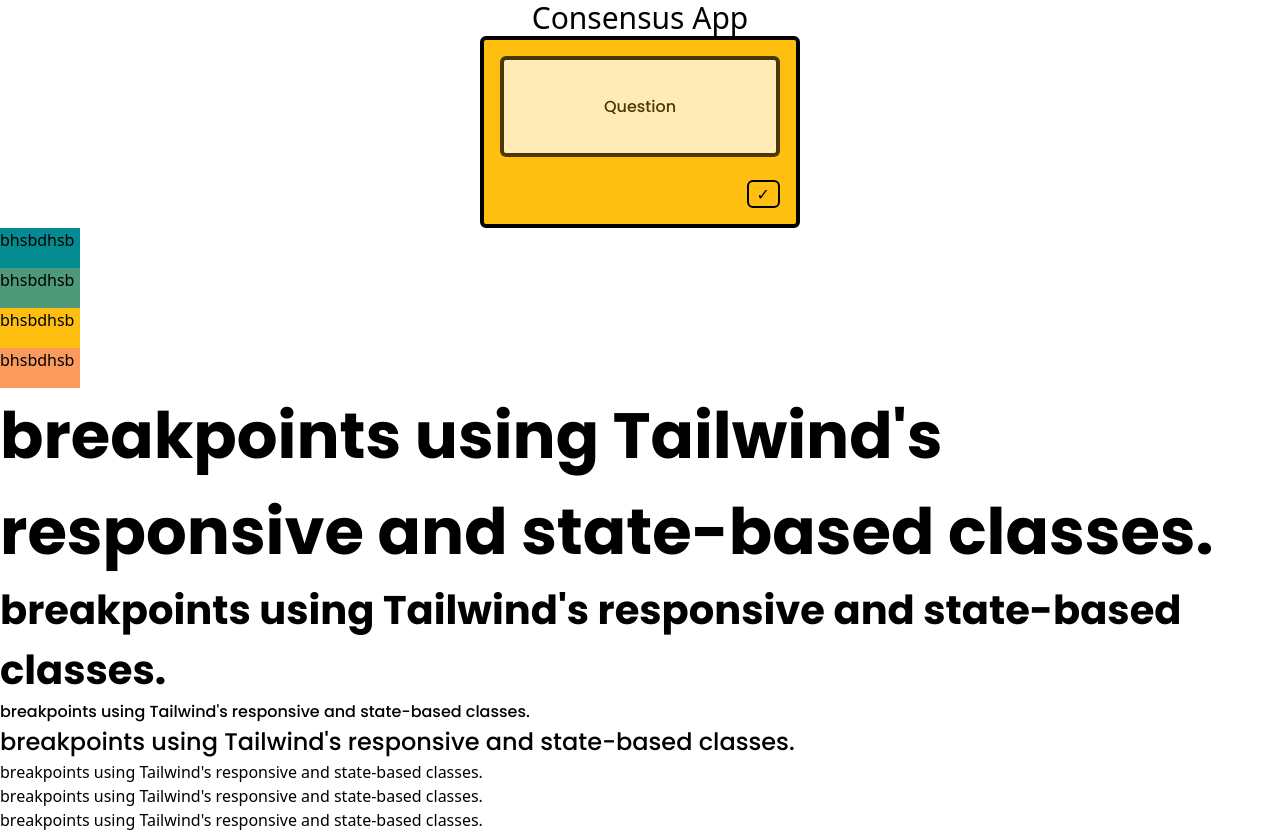
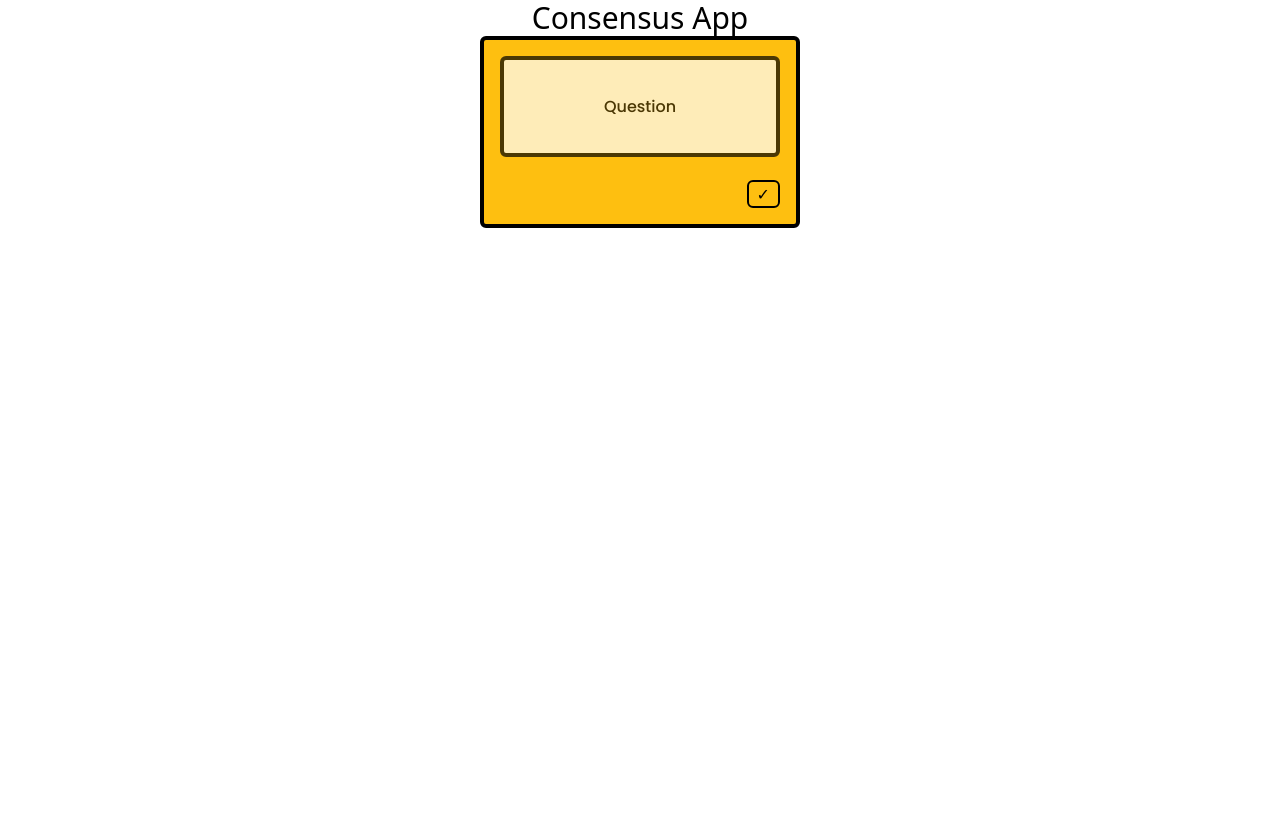
Before and after one commit to devhausleipzigacademy/camp9-final-project, a Next.js app: page / in a window 1280 px wide. After the commit the page ends 800 px from the top, so only its background shows below. Built offline with nearby package versions, Linux system fonts and the light colour scheme.

Commit message:
added borderWidth 3px

```diff
--- a/app/page.tsx
+++ b/app/page.tsx
@@ -2,34 +2,9 @@ import PollCard from '@/components/PollCard';
 
 export default function Home() {
   return (
-    <>
+    <body className="px-8 flex items-center flex-col ">
       <h1 className="text-3xl text-center text-yellow-900">Consensus App </h1>
-      <div className="flex items-center flex-col ">
-        <PollCard title="Question" />
-      </div>
-      <div className=" bg-teal h-10 w-20">bhsbdhsb</div>
-      <div className=" bg-green h-10 w-20">bhsbdhsb</div>
-      <div className=" bg-yellow h-10 w-20">bhsbdhsb</div>
-      <div className=" bg-peach h-10 w-20">bhsbdhsb</div>
-      <h1 className="typography-title">
-        {' '}
-        breakpoints using Tailwind's responsive and state-based classes.
-      </h1>
-      <h2 className="typography-header-2">
-        {' '}
-        breakpoints using Tailwind's responsive and state-based classes.
-      </h2>
-      <h3 className="typography-body">
-        {' '}
-        breakpoints using Tailwind's responsive and state-based classes.
-      </h3>
-      <h4 className="typography-subtitle">
-        {' '}
-        breakpoints using Tailwind's responsive and state-based classes.
-      </h4>
-      <h5> breakpoints using Tailwind's responsive and state-based classes.</h5>
-      <h6> breakpoints using Tailwind's responsive and state-based classes.</h6>
-      <p> breakpoints using Tailwind's responsive and state-based classes.</p>
-    </>
+      <PollCard title="Question" />
+    </body>
   );
 }
--- a/tailwind.config.js
+++ b/tailwind.config.js
@@ -13,12 +13,9 @@ module.exports = {
         peach: '#FA9A5D',
         yellow: '#FEBF10',
       },
-
-      // backgroundImage: {
-      //   'gradient-radial': 'radial-gradient(var(--tw-gradient-stops))',
-      //   'gradient-conic':
-      //     'conic-gradient(from 180deg at 50% 50%, var(--tw-gradient-stops))',
-      // },
+      borderWidth: {
+        3: '3px',
+      },
     },
   },
   plugins: [],
```
